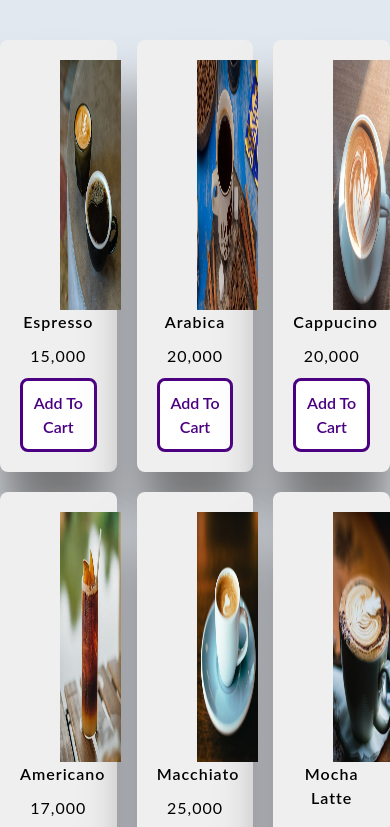
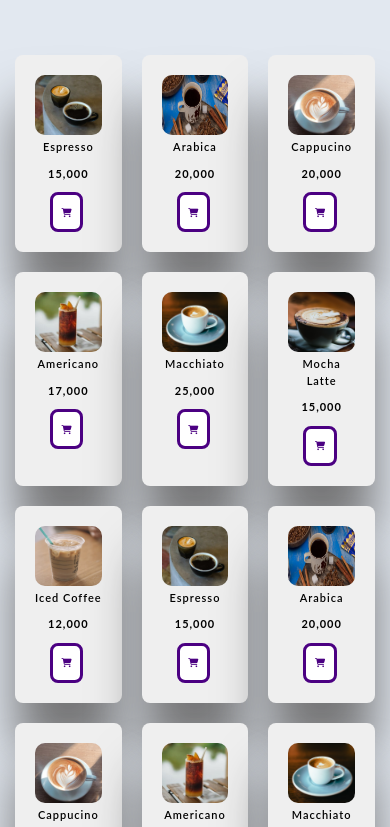
Before and after one commit to zaldyprtm/warkopi, a website: page src/menu.html in a window 390 px wide. Shown: the part 122-949 px from the top of the page. Drawn offline with Linux system fonts and the light colour scheme.

Commit message:
responsive

```diff
--- a/src/input.css
+++ b/src/input.css
@@ -198,3 +198,44 @@ html {
     -ms-transition: translateX(-200px);
     -o-transition: translateX(-200px);
 }
+
+/* responsive list product */
+@media only screen and (max-width: 500px) {
+    .list .item img{
+width: 80px;
+height: 60px;
+position: relative;
+left: 0px;
+border-radius: 10px;
+    }
+
+    .list .item .buttonAdd {
+        width: 50%;
+        height: 40px;
+        font-size: 9px;
+        display: flex;
+        justify-content: center;
+        align-items: center;
+        position: relative;
+        left: 15px;
+    }
+
+    .list .item .title {
+        font-size: 11px;
+        margin-top: 4px;
+    }
+
+    .list .item .price {
+        font-size: 11px;
+        font-weight: bold;
+        text-align: center;
+    }
+
+    .list h1{
+
+    }
+
+    .list {
+        padding: 15px;
+    }
+  }
--- a/src/js/script.js
+++ b/src/js/script.js
@@ -146,7 +146,7 @@ const initApp = () => {
         <img src ="img/menu/${value.images}">
         <div class= "title">${value.name}</div>
         <div class="price">${value.price.toLocaleString()}</div>
-        <button onclick="addToCart(${key})">Add To Cart</button>
+        <button class="buttonAdd" onclick="addToCart(${key})"><i class="fa-solid fa-cart-shopping"></i></button>
                            `
 
         list.appendChild(newDiv);
--- a/src/menu.html
+++ b/src/menu.html
@@ -75,7 +75,7 @@
 <!-- container start -->
 <div class="container mt-20 w-full m-auto transition ease-in-out duration-200 active:transform-[translateX(-200px)]">
     <header class="grid mt-12" style="grid-template-columns: 1fr 50px;">
-        <h1 class="text-orange-500 text-xl font-bold">Menu</h1>
+        <h1 class="text-orange-500 text-xl font-bold px-6">Menu</h1>
         <div class="shopping relative text-right">
             <span class="relative text-indigo-600 cursor-pointer transition-all ease duration-150 right-12 hover:opacity-50 text-2xl"><i class="fa-solid fa-bag-shopping"></i></span>
             <span class="quantity bg-red-600 rounded-full flex items-center absolute -top-[5px] text-white justify-center" style="left: -10%; padding: 0px 4px;">0</span>
```
Also changed, not shown: src/output.css.
